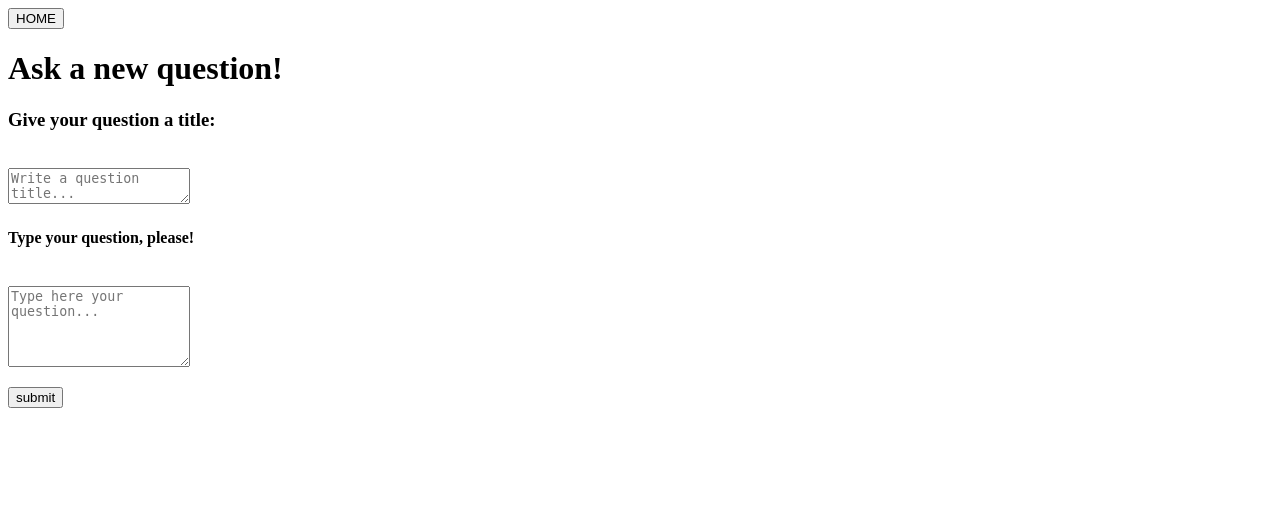
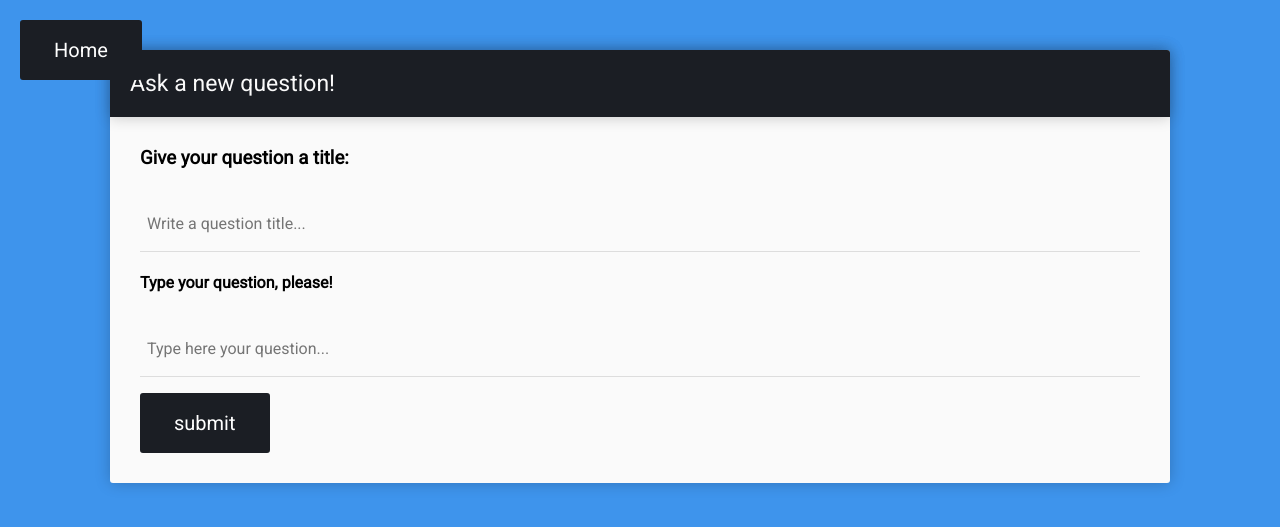
Before and after one commit to gabee1987/1st_TW_week_StormCoders, a Flask app: page /question/new in a window 1280 px wide. Shown: the top 527 px of the page. Run offline with Flask 2, Linux system fonts and the light colour scheme.

Commit message:
basic css added, minor changes on html files

```diff
--- a/main.py
+++ b/main.py
@@ -11,9 +11,17 @@ app = Flask(__name__)
 
 @app.route('/', methods=['GET'])
 def index():
+    table_headers = [
+                    "#ID",
+                    "Submission time",
+                    "View number",
+                    "Vote number",
+                    "Title",
+                    "Message"
+                    ]
     list_of_questions = open_question_file()
     list_of_questions = data_sorting(list_of_questions, True)
-    return render_template('home.html', list_of_questions=list_of_questions)
+    return render_template('home.html', table_headers=table_headers, list_of_questions=list_of_questions)
 
 
 @app.route('/question/new', methods=['GET'])
--- a/static/list_style.css
+++ b/static/home_style.css
@@ -172,7 +172,7 @@ td.text-right {
     border: 3px solid #4E5066;
 }
 
-#create_story {
+#home {
     position:absolute;
     transition: .5s ease;
     left: 50px;
--- a/static/edit_style.css
+++ b/static/new_form_style.css
@@ -94,6 +94,15 @@ h1{
     border: 3px solid #4E5066;
 }
 
+#home {
+    position:absolute;
+    transition: .5s ease;
+    left: 20px;
+    top: 20px;
+
+}
+
+
 
 /***
 div.story_edit_title {
--- a/templates/question_form.html
+++ b/templates/question_form.html
@@ -1,18 +1,22 @@
 <!DOCTYPE html>
 
 <html>
+    <link rel="stylesheet" href="/static/new_form_style.css">
+    <link href="https://fonts.googleapis.com/css?family=Roboto" rel="stylesheet">
+    <div class="form-style-8">
     <head>
         <title> New Question </title>
     </head>
     <body>
-        <input id="home" name="home_button" type="submit" value="HOME" class="Button" href="/">
-        <h1> Ask a new question! </h1>
+        <input id="home" type="submit" value="Home" class="button" href="/">
+        <h2> Ask a new question! </h2>
         <form action="/new_question" method="POST">
             <p><h3> Give your question a title: </h3><br>
-            <textarea id="question_title" name="question_title" placeholder="Write a question title..." minlength="5" required></textarea></p>
+            <textarea id="question_title" name="question_title" placeholder="Write a question title..." minlength="5" required autofocus></textarea></p>
             <p><h4> Type your question, please! </h4><br>
-            <textarea id="question_message" name="question_message" rows="5" cols="20" minlength="10" placeholder="Type here your question..." required></textarea></p>
-            <input type="submit" value="submit" name="Submit" class="Button">
+            <textarea id="question_message" name="question_message" rows="5" cols="20" minlength="10" placeholder="Type here your question..." required autofocus></textarea></p>
+            <input type="submit" value="submit" name="Submit" class="button">
         </form>
     </body>
+    </div>
 </html>
```
Also changed, not shown: data/question.csv (+4 -4 lines), templates/home.html (+7 -3 lines).
